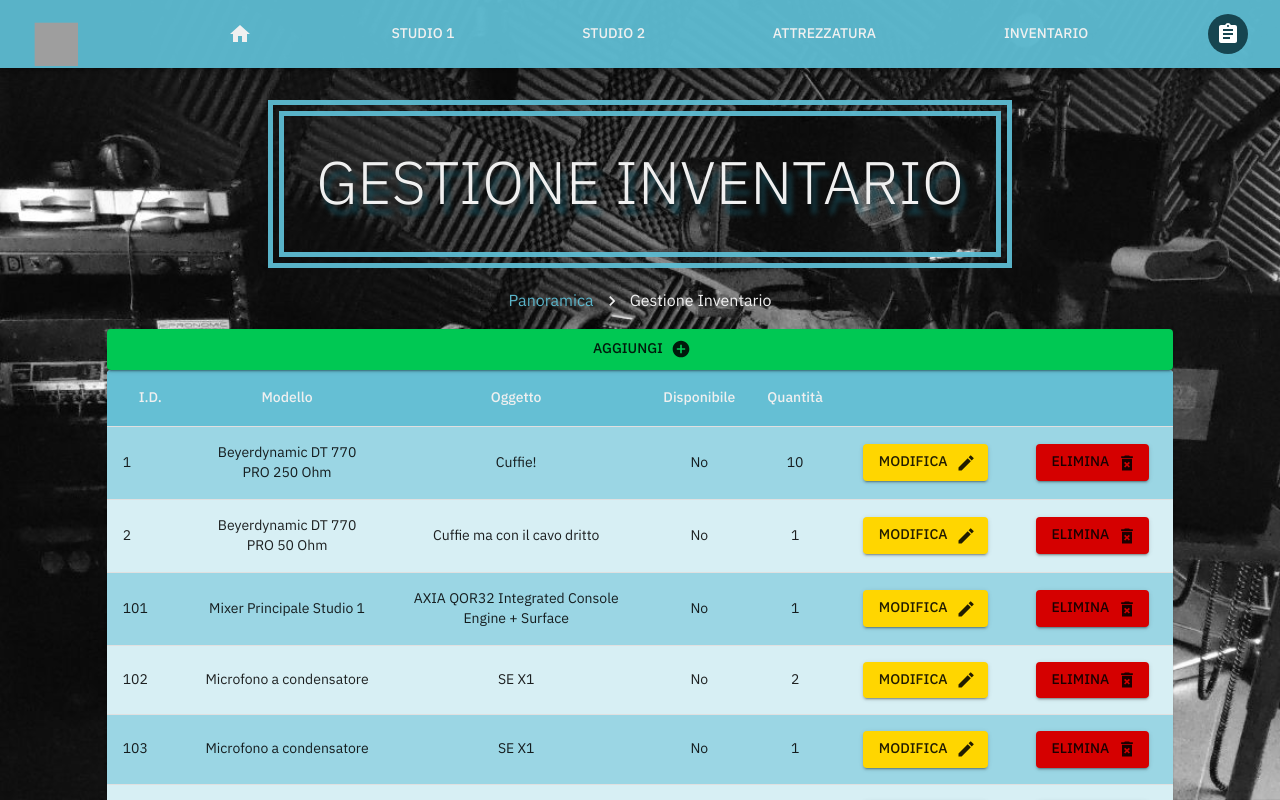
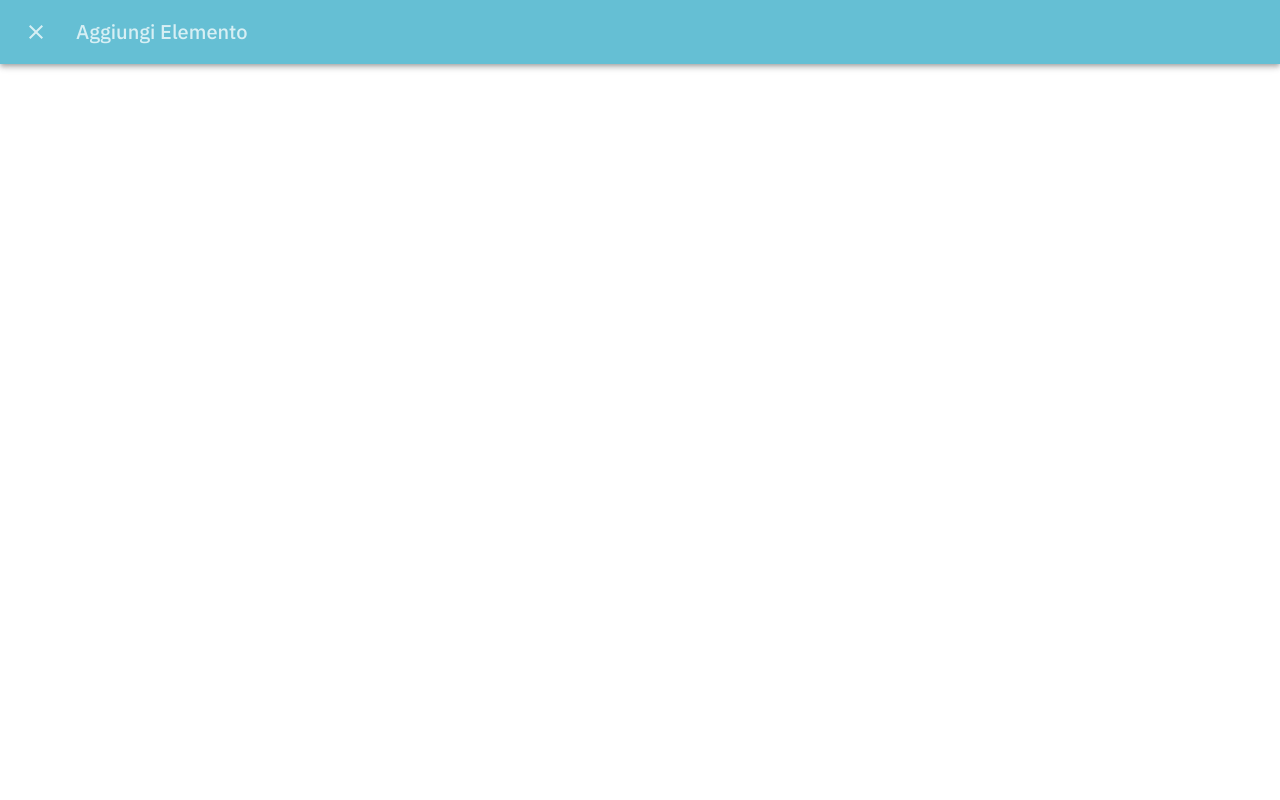
Before and after one commit to GRawhideMart/prenotazioni, a React (Create React App) app: page /inventario in a window 1280 px wide. Both pictures are taken after a click on the button "AGGIUNGI". Shown: the top 800 px of the page. Built offline with nearby package versions, Linux system fonts and the light colour scheme; grey boxes are pictures that could not be loaded; what react-redux-form would draw is missing.

Commit message:
Rifattorizzato codice bottoni inventario

```diff
--- /dev/null
+++ b/src/components/Inventario/ButtonDialog.js
@@ -0,0 +1,91 @@
+import {
+  AppBar,
+  Button,
+  Dialog,
+  IconButton,
+  Slide,
+  Toolbar,
+  Typography,
+} from "@material-ui/core";
+import {
+  AddCircle,
+  Close,
+  DeleteForeverSharp,
+  EditSharp,
+} from "@material-ui/icons";
+import React, { useState, Fragment, forwardRef } from "react";
+
+const Transition = forwardRef(function Transition(props, ref) {
+  return <Slide direction="up" ref={ref} {...props} />;
+});
+
+const ButtonDialog = ({ style, type }) => {
+  const classes = style();
+  const [open, setOpen] = useState(false);
+
+  const handleClickOpen = () => {
+    setOpen(true);
+  };
+  const handleClose = () => {
+    setOpen(false);
+  };
+
+  return (
+    <Fragment>
+      <Button
+        endIcon={
+          type === "add" ? (
+            <AddCircle />
+          ) : type === "edit" ? (
+            <EditSharp />
+          ) : (
+            <DeleteForeverSharp />
+          )
+        }
+        variant="contained"
+        color={
+          type === "add" ? "success" : type === "edit" ? "warning" : "error"
+        }
+        fullWidth={type === "add" ? true : false}
+        className={
+          type === "add"
+            ? classes.inventaryAddButton
+            : type === "edit"
+            ? classes.inventaryEditButton
+            : classes.inventaryDeleteButton
+        }
+        onClick={handleClickOpen}
+      >
+        {type === "add" ? "Aggiungi" : type === "edit" ? "Modifica" : "Elimina"}
+      </Button>
+      <Dialog
+        fullScreen
+        open={open}
+        onClose={handleClose}
+        TransitionComponent={Transition}
+      >
+        <AppBar className={classes.dialogAppBar}>
+          <Toolbar>
+            <IconButton
+              edge="start"
+              color="inherit"
+              onClick={handleClose}
+              aria-label="close"
+            >
+              <Close />
+            </IconButton>
+            <Typography variant="h6" className={classes.dialogTitle}>
+              {type === "add"
+                ? "Aggiungi Elemento"
+                : type === "edit"
+                ? "Modifica Elemento"
+                : "Elimina Elemento"}
+            </Typography>
+          </Toolbar>
+        </AppBar>
+      </Dialog>
+    </Fragment>
+  );
+};
+
+export default ButtonDialog;
--- a/src/components/InventarioComponent.js
+++ b/src/components/Inventario/InventarioComponent.js
@@ -1,4 +1,4 @@
-import React, { Fragment, useState } from "react";
+import React, { Fragment } from "react";
 import Table from "@material-ui/core/Table";
 import TableBody from "@material-ui/core/TableBody";
 import TableContainer from "@material-ui/core/TableContainer";
@@ -7,40 +7,18 @@ import TableRow from "@material-ui/core/TableRow";
 import Paper from "@material-ui/core/Paper";
 import Grid from "@material-ui/core/Grid";
 
-import { StyledTableCell, StyledTableRow } from "../shared/useStyles";
-import Title from "./TitleComponent";
+import { StyledTableCell, StyledTableRow } from "../../shared/useStyles";
+import Title from "../TitleComponent";
 
-import { Button } from "@material-ui/core";
 import { useSelector } from "react-redux";
-import { AddCircle, DeleteForeverSharp, EditSharp } from "@material-ui/icons";
-
-const TableButton = ({ icon, onClick, classNames, body }) => {
-  return (
-    <Button
-      variant="contained"
-      className={classNames}
-      endIcon={icon}
-      onClick={onClick}
-    >
-      {body}
-    </Button>
-  );
-};
+import ButtonDialog from "./ButtonDialog";
 
 const InventaryTable = ({ inventary, style }) => {
   const classes = style();
 
   return (
     <Fragment>
-      <Button
-        endIcon={<AddCircle />}
-        variant="contained"
-        color="success"
-        fullWidth={true}
-        className={classes.inventaryAddButton}
-      >
-        Aggiungi
-      </Button>
+      <ButtonDialog style={style} type="add" />
       <TableContainer component={Paper}>
         <Table className={classes.table} aria-label="last rents">
           <TableHead>
@@ -77,18 +55,10 @@ const InventaryTable = ({ inventary, style }) => {
                   {row.quantity !== "" ? parseInt(row.quantity, 10) : ""}
                 </StyledTableCell>
                 <StyledTableCell align="center">
-                  <TableButton
-                    icon={<EditSharp />}
-                    body="Modifica"
-                    classNames={classes.inventaryEditButton}
-                  />
+                  <ButtonDialog style={style} type="edit" />
                 </StyledTableCell>
                 <StyledTableCell align="center">
-                  <TableButton
-                    icon={<DeleteForeverSharp />}
-                    body="Elimina"
-                    classNames={classes.inventaryDeleteButton}
-                  />
+                  <ButtonDialog style={style} type="delete" />
                 </StyledTableCell>
               </StyledTableRow>
             ))}
@@ -99,8 +69,8 @@ const InventaryTable = ({ inventary, style }) => {
   );
 };
 
-const Affitti = (props) => {
-  const { name, resetFeedbackForm } = props;
+const Inventario = (props) => {
+  const { name } = props;
 
   const { styles: style, inventary } = useSelector((state) => state);
 
@@ -117,11 +87,7 @@ const Affitti = (props) => {
       <Grid item container direction="row">
         <Grid item md={1}></Grid>
         <Grid item md={10}>
-          <InventaryTable
-            inventary={inventary}
-            style={style}
-            resetFeedbackForm={resetFeedbackForm}
-          />
+          <InventaryTable inventary={inventary} style={style} />
         </Grid>
         <Grid item md={1}></Grid>
       </Grid>
@@ -129,4 +95,4 @@ const Affitti = (props) => {
   );
 };
 
-export default Affitti;
+export default Inventario;
--- a/src/components/MainComponent.js
+++ b/src/components/MainComponent.js
@@ -8,7 +8,7 @@ import { useSelector } from "react-redux";
 
 import Home from "./HomeComponent";
 import Affitti from "./AffittiComponent";
-import Inventario from "./InventarioComponent";
+import Inventario from "./Inventario/InventarioComponent";
 import { SchedulerPresentation } from "./SchedulerComponent";
 
 import { addBooking } from "../redux/ActionCreators";
```
